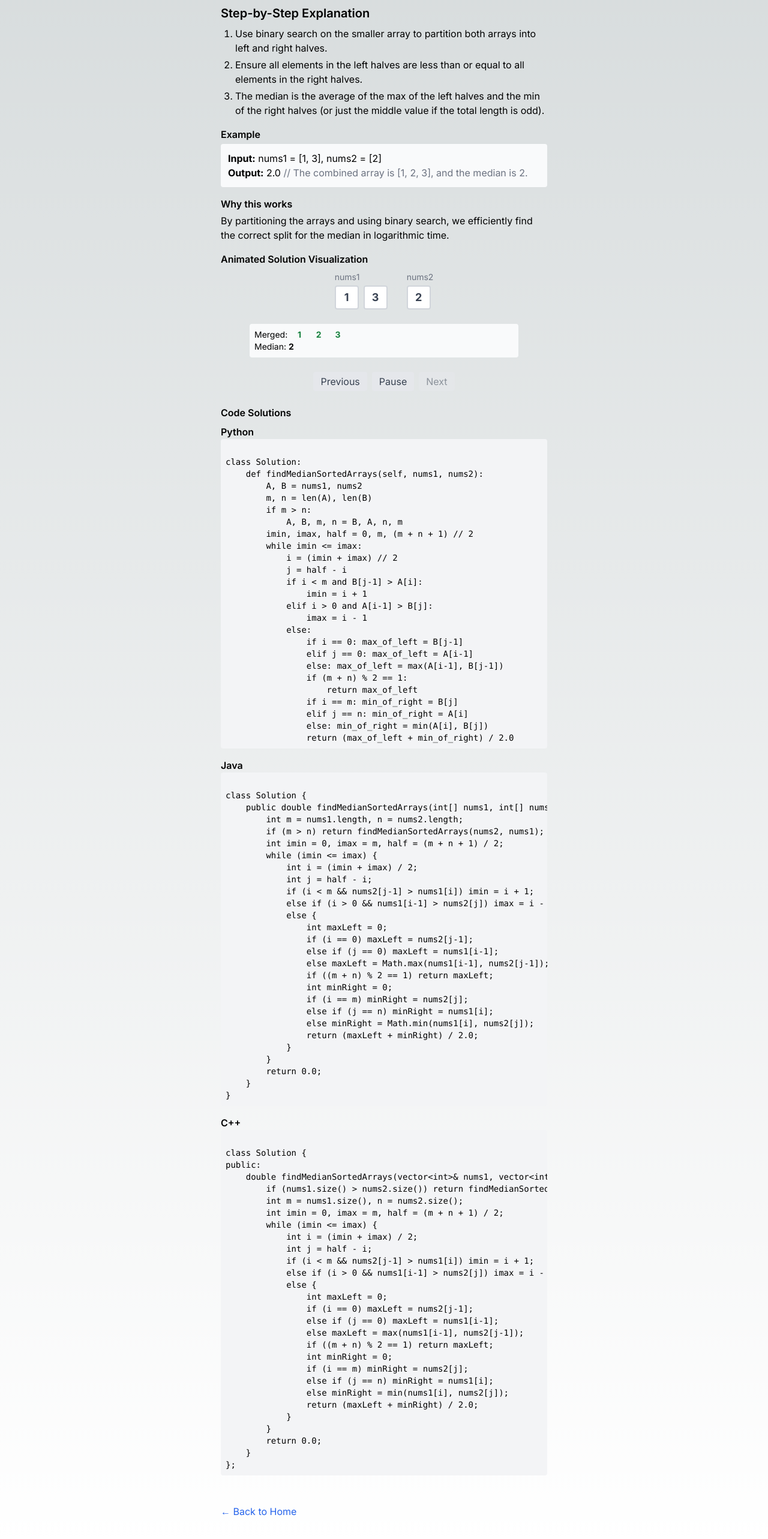
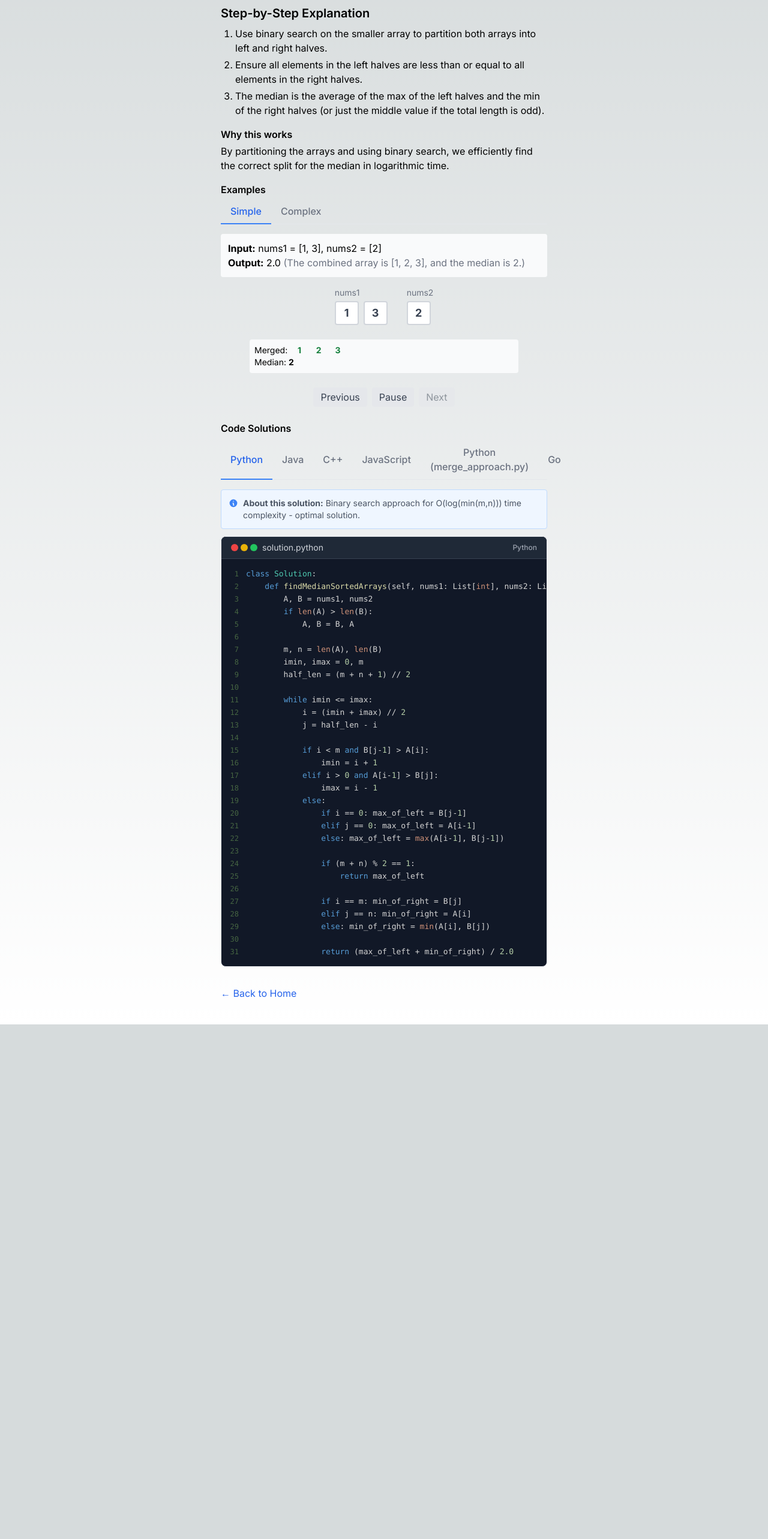
Before and after one commit to Davz33/simplified-leetcode-wiki, a Next.js app: page /problems/4-median-of-two-sorted-arrays in a window 1280 px wide. Shown: the part 172-2738 px from the top of the page at 60% size. After the commit the page ends 1880 px from the top, so only its background shows below. Built offline with nearby package versions, Linux system fonts and the light colour scheme.

Commit message:
feat(components) - ensure multi-tabs UI

```diff
--- a/src/app/components/CodeSolution.tsx
+++ b/src/app/components/CodeSolution.tsx
@@ -136,7 +136,7 @@ export default function CodeSolution({ solutions, className = "" }: CodeSolution
 
   return (
     <div className={className}>
-      <Tabs labels={tabLabels} contentClassName="relative">
+      <Tabs labels={tabLabels}>
         {tabContents}
       </Tabs>
     </div>
--- a/src/app/problems/1-two-sum/page.tsx
+++ b/src/app/problems/1-two-sum/page.tsx
@@ -1,5 +1,9 @@
+'use client';
 import Link from 'next/link';
 import TwoSumAnimationClient from './TwoSumAnimationClient';
+import Tabs from '../../components/Tabs';
+import CodeSolution from '../../components/CodeSolution';
+import { twoSumSolutions } from './solutions';
 // Animation component would be imported here if present
 
 export default function TwoSum() {
@@ -21,75 +25,30 @@ export default function TwoSum() {
         <li>Use a dictionary to remember numbers you&#39;ve seen and their indices.</li>
         <li>If you find such a pair, return their indices.</li>
       </ol>
-      <h3 className="font-semibold mb-1">Example</h3>
-      <div className="mb-4 bg-gray-50 p-3 rounded">
-        <div><b>Input:</b> nums = [2, 7, 11, 15, 1, 8], target = 9</div>
-        <div><b>Output:</b> [0, 1] <span className="text-gray-500">// nums[0] + nums[1] = 2 + 7 = 9</span></div>
-      </div>
       <h3 className="font-semibold mb-1">Why this works</h3>
       <p className="mb-4">The dictionary lets you check in constant time if the needed number exists, making the solution fast (O(n) time).</p>
-      <h3 className="font-semibold mb-2">Animated Solution Visualization</h3>
-      <TwoSumAnimationClient />
-      <h3 className="font-semibold mb-2">Code-generated Diagram</h3>
-      <div className="flex gap-2 mb-8 justify-center">
-        {nums.map((num, idx) => (
-          <div
-            key={idx}
-            className={`w-12 h-12 flex items-center justify-center rounded border-2 text-lg font-bold ${highlight.includes(idx) ? 'bg-blue-100 border-blue-500 text-blue-700' : 'bg-white border-gray-300 text-gray-700'}`}
-          >
-            {num}
+
+      <h3 className="font-semibold mb-1">Examples</h3>
+      <Tabs labels={["Simple", "Complex"]}>
+        <div key="simple">
+          <div className="mb-4 bg-gray-50 p-3 rounded">
+            <div><b>Input:</b> nums = [2, 7, 11, 15], target = 9</div>
+            <div><b>Output:</b> [0, 1] <span className="text-gray-500">(nums[0] + nums[1] = 2 + 7 = 9)</span></div>
           </div>
-        ))}
-      </div>
+          <TwoSumAnimationClient />
+        </div>
+        <div key="complex">
+          <div className="mb-4 bg-gray-50 p-3 rounded">
+            <div><b>Input:</b> nums = [3, 5, 7, 11, 13, 17, 19, 21, 2, 6], target = 8</div>
+            <div><b>Output:</b> [8, 9] <span className="text-gray-500">(nums[8] + nums[9] = 2 + 6 = 8)</span></div>
+            <div className="text-sm text-gray-600 mt-1">This example demonstrates the algorithm working through many elements before finding the solution.</div>
+          </div>
+          <TwoSumAnimationClient nums={[3, 5, 7, 11, 13, 17, 19, 21, 2, 6]} target={8} />
+        </div>
+      </Tabs>
+
       <h3 className="font-semibold mb-2 mt-6">Code Solutions</h3>
-      <div className="mb-4">
-        <div className="font-semibold">Python</div>
-        <pre className="bg-gray-100 rounded p-2 overflow-x-auto text-sm"><code>{`
-class Solution:
-    def twoSum(self, nums, target):
-        d = {}
-        for i, x in enumerate(nums):
-            y = target - x
-            if y in d:
-                return [d[y], i]
-            d[x] = i
-`}</code></pre>
-      </div>
-      <div className="mb-4">
-        <div className="font-semibold">Java</div>
-        <pre className="bg-gray-100 rounded p-2 overflow-x-auto text-sm"><code>{`
-class Solution {
-    public int[] twoSum(int[] nums, int target) {
-        Map<Integer, Integer> d = new HashMap<>();
-        for (int i = 0; i < nums.length; i++) {
-            int x = nums[i], y = target - x;
-            if (d.containsKey(y)) {
-                return new int[]{d.get(y), i};
-            }
-            d.put(x, i);
-        }
-        return new int[0];
-    }
-}
-`}</code></pre>
-      </div>
-      <div className="mb-4">
-        <div className="font-semibold">C++</div>
-        <pre className="bg-gray-100 rounded p-2 overflow-x-auto text-sm"><code>{`
-class Solution {
-public:
-    vector<int> twoSum(vector<int>& nums, int target) {
-        unordered_map<int, int> d;
-        for (int i = 0; i < nums.size(); ++i) {
-            int x = nums[i], y = target - x;
-            if (d.count(y)) return {d[y], i};
-            d[x] = i;
-        }
-        return {};
-    }
-};
-`}</code></pre>
-      </div>
+      <CodeSolution solutions={twoSumSolutions} />
       <Link href="/" className="text-blue-600 hover:underline mt-8 inline-block">← Back to Home</Link>
     </main>
   );
--- a/src/app/problems/2-add-two-numbers/page.tsx
+++ b/src/app/problems/2-add-two-numbers/page.tsx
@@ -1,5 +1,9 @@
+'use client';
 import Link from 'next/link';
 import AddTwoNumbersAnimationClient from './AddTwoNumbersAnimationClient';
+import Tabs from '../../components/Tabs';
+import CodeSolution from '../../components/CodeSolution';
+import { addTwoNumbersSolutions } from './solutions';
 
 export default function AddTwoNumbers() {
   return (
@@ -15,81 +19,30 @@ export default function AddTwoNumbers() {
         <li>If the sum is 10 or more, carry over 1 to the next digit.</li>
         <li>Continue until both lists and the carry are processed.</li>
       </ol>
-      <h3 className="font-semibold mb-1">Example</h3>
-      <div className="mb-4 bg-gray-50 p-3 rounded">
-        <div><b>Input:</b> (2 -&gt; 4 -&gt; 3) + (5 -&gt; 6 -&gt; 4)</div>
-        <div><b>Output:</b> (7 -&gt; 0 -&gt; 8) <span className="text-gray-500">// 342 + 465 = 807</span></div>
-      </div>
       <h3 className="font-semibold mb-1">Why this works</h3>
       <p className="mb-4">This approach mimics the way you add numbers by hand, digit by digit, from right to left, handling the carry as you go.</p>
-      <h3 className="font-semibold mb-2">Animated Solution Visualization</h3>
-      <AddTwoNumbersAnimationClient />
+
+      <h3 className="font-semibold mb-1">Examples</h3>
+      <Tabs labels={["Simple", "Complex"]}>
+        <div key="simple">
+          <div className="mb-4 bg-gray-50 p-3 rounded">
+            <div><b>Input:</b> (2 → 4 → 3) + (5 → 6 → 4)</div>
+            <div><b>Output:</b> (7 → 0 → 8) <span className="text-gray-500">(342 + 465 = 807)</span></div>
+          </div>
+          <AddTwoNumbersAnimationClient />
+        </div>
+        <div key="complex">
+          <div className="mb-4 bg-gray-50 p-3 rounded">
+            <div><b>Input:</b> (9 → 9 → 9 → 9) + (9 → 9 → 9 → 9 → 9 → 9)</div>
+            <div><b>Output:</b> (8 → 9 → 9 → 9 → 0 → 0 → 1) <span className="text-gray-500">(9999 + 999999 = 1009998)</span></div>
+            <div className="text-sm text-gray-600 mt-1">This example demonstrates handling multiple carries through different length lists.</div>
+          </div>
+          <AddTwoNumbersAnimationClient l1={[9, 9, 9, 9]} l2={[9, 9, 9, 9, 9, 9]} />
+        </div>
+      </Tabs>
+
       <h3 className="font-semibold mb-2 mt-6">Code Solutions</h3>
-      <div className="mb-4">
-        <div className="font-semibold">Python</div>
-        <pre className="bg-gray-100 rounded p-2 overflow-x-auto text-sm"><code>{`
-class Solution:
-    def addTwoNumbers(self, l1, l2):
-        dummy = ListNode(0)
-        cur = dummy
-        carry = 0
-        while l1 or l2 or carry:
-            x = l1.val if l1 else 0
-            y = l2.val if l2 else 0
-            s = x + y + carry
-            carry = s // 10
-            cur.next = ListNode(s % 10)
-            cur = cur.next
-            l1 = l1.next if l1 else None
-            l2 = l2.next if l2 else None
-        return dummy.next
-`}</code></pre>
-      </div>
-      <div className="mb-4">
-        <div className="font-semibold">Java</div>
-        <pre className="bg-gray-100 rounded p-2 overflow-x-auto text-sm"><code>{`
-class Solution {
-    public ListNode addTwoNumbers(ListNode l1, ListNode l2) {
-        ListNode dummy = new ListNode(0), cur = dummy;
-        int carry = 0;
-        while (l1 != null || l2 != null || carry != 0) {
-            int x = l1 != null ? l1.val : 0;
-            int y = l2 != null ? l2.val : 0;
-            int sum = x + y + carry;
-            carry = sum / 10;
-            cur.next = new ListNode(sum % 10);
-            cur = cur.next;
-            l1 = l1 != null ? l1.next : null;
-            l2 = l2 != null ? l2.next : null;
-        }
-        return dummy.next;
-    }
-}
-`}</code></pre>
-      </div>
-      <div className="mb-4">
-        <div className="font-semibold">C++</div>
-        <pre className="bg-gray-100 rounded p-2 overflow-x-auto text-sm"><code>{`
-class Solution {
-public:
-    ListNode* addTwoNumbers(ListNode* l1, ListNode* l2) {
-        ListNode dummy(0), *cur = &dummy;
-        int carry = 0;
-        while (l1 || l2 || carry) {
-            int x = l1 ? l1->val : 0;
-            int y = l2 ? l2->val : 0;
-            int sum = x + y + carry;
-            carry = sum / 10;
-            cur->next = new ListNode(sum % 10);
-            cur = cur->next;
-            l1 = l1 ? l1->next : nullptr;
-            l2 = l2 ? l2->next : nullptr;
-        }
-        return dummy.next;
-    }
-};
-`}</code></pre>
-      </div>
+      <CodeSolution solutions={addTwoNumbersSolutions} />
       <Link href="/" className="text-blue-600 hover:underline mt-8 inline-block">← Back to Home</Link>
     </main>
   );
--- a/src/app/problems/3-longest-substring-without-repeating-characters/page.tsx
+++ b/src/app/problems/3-longest-substring-without-repeating-characters/page.tsx
@@ -1,5 +1,9 @@
+'use client';
 import Link from 'next/link';
 import LongestSubstringAnimationClient from './LongestSubstringAnimationClient';
+import Tabs from '../../components/Tabs';
+import CodeSolution from '../../components/CodeSolution';
+import { longestSubstringSolutions } from './solutions';
 
 export default function LongestSubstring() {
   return (
@@ -15,72 +19,30 @@ export default function LongestSubstring() {
         <li>If a character repeats, move the left pointer forward until the substring has no repeats.</li>
         <li>Keep track of the maximum length found.</li>
       </ol>
-      <h3 className="font-semibold mb-1">Example</h3>
-      <div className="mb-4 bg-gray-50 p-3 rounded">
-        <div><b>Input:</b> s = "abcabcbb"</div>
-        <div><b>Output:</b> 3 <span className="text-gray-500">// The answer is "abc", with length 3.</span></div>
-      </div>
       <h3 className="font-semibold mb-1">Why this works</h3>
       <p className="mb-4">The sliding window ensures you always have a substring with unique characters, and you only scan each character once, making it efficient.</p>
-      <h3 className="font-semibold mb-2">Animated Solution Visualization</h3>
-      <LongestSubstringAnimationClient />
+
+      <h3 className="font-semibold mb-1">Examples</h3>
+      <Tabs labels={["Simple", "Complex"]}>
+        <div key="simple">
+          <div className="mb-4 bg-gray-50 p-3 rounded">
+            <div><b>Input:</b> s = &quot;abcabcbb&quot;</div>
+            <div><b>Output:</b> 3 <span className="text-gray-500">(The answer is &quot;abc&quot;, with length 3.)</span></div>
+          </div>
+          <LongestSubstringAnimationClient />
+        </div>
+        <div key="complex">
+          <div className="mb-4 bg-gray-50 p-3 rounded">
+            <div><b>Input:</b> s = &quot;pwwkewabcdefg&quot;</div>
+            <div><b>Output:</b> 7 <span className="text-gray-500">(The answer is &quot;abcdefg&quot;, with length 7.)</span></div>
+            <div className="text-sm text-gray-600 mt-1">This example demonstrates the algorithm handling multiple repetitions and finding a longer optimal substring.</div>
+          </div>
+          <LongestSubstringAnimationClient s="pwwkewabcdefg" />
+        </div>
+      </Tabs>
+
       <h3 className="font-semibold mb-2 mt-6">Code Solutions</h3>
-      <div className="mb-4">
-        <div className="font-semibold">Python</div>
-        <pre className="bg-gray-100 rounded p-2 overflow-x-auto text-sm"><code>{`
-class Solution:
-    def lengthOfLongestSubstring(self, s: str) -> int:
-        d = {}
-        ans = left = 0
-        for right, c in enumerate(s):
-            if c in d and d[c] >= left:
-                left = d[c] + 1
-            d[c] = right
-            ans = max(ans, right - left + 1)
-        return ans
-`}</code></pre>
-      </div>
-      <div className="mb-4">
-        <div className="font-semibold">Java</div>
-        <pre className="bg-gray-100 rounded p-2 overflow-x-auto text-sm"><code>{`
-class Solution {
-    public int lengthOfLongestSubstring(String s) {
-        Map<Character, Integer> d = new HashMap<>();
-        int ans = 0, left = 0;
-        for (int right = 0; right < s.length(); right++) {
-            char c = s.charAt(right);
-            if (d.containsKey(c) && d.get(c) >= left) {
-                left = d.get(c) + 1;
-            }
-            d.put(c, right);
-            ans = Math.max(ans, right - left + 1);
-        }
-        return ans;
-    }
-}
-`}</code></pre>
-      </div>
-      <div className="mb-4">
-        <div className="font-semibold">C++</div>
-        <pre className="bg-gray-100 rounded p-2 overflow-x-auto text-sm"><code>{`
-class Solution {
-public:
-    int lengthOfLongestSubstring(string s) {
-        unordered_map<char, int> d;
-        int ans = 0, left = 0;
-        for (int right = 0; right < s.size(); ++right) {
-            char c = s[right];
-            if (d.count(c) && d[c] >= left) {
-                left = d[c] + 1;
-            }
-            d[c] = right;
-            ans = max(ans, right - left + 1);
-        }
-        return ans;
-    }
-};
-`}</code></pre>
-      </div>
+      <CodeSolution solutions={longestSubstringSolutions} />
       <Link href="/" className="text-blue-600 hover:underline mt-8 inline-block">← Back to Home</Link>
     </main>
   );
--- a/src/app/problems/4-median-of-two-sorted-arrays/page.tsx
+++ b/src/app/problems/4-median-of-two-sorted-arrays/page.tsx
@@ -1,5 +1,9 @@
+'use client';
 import Link from 'next/link';
 import MedianOfTwoSortedArraysAnimationClient from './MedianOfTwoSortedArraysAnimationClient';
+import Tabs from '../../components/Tabs';
+import CodeSolution from '../../components/CodeSolution';
+import { medianOfTwoSortedArraysSolutions } from './solutions';
 
 export default function MedianOfTwoSortedArrays() {
   return (
@@ -14,108 +18,30 @@ export default function MedianOfTwoSortedArrays() {
         <li>Ensure all elements in the left halves are less than or equal to all elements in the right halves.</li>
         <li>The median is the average of the max of the left halves and the min of the right halves (or just the middle value if the total length is odd).</li>
       </ol>
-      <h3 className="font-semibold mb-1">Example</h3>
-      <div className="mb-4 bg-gray-50 p-3 rounded">
-        <div><b>Input:</b> nums1 = [1, 3], nums2 = [2]</div>
-        <div><b>Output:</b> 2.0 <span className="text-gray-500">// The combined array is [1, 2, 3], and the median is 2.</span></div>
-      </div>
       <h3 className="font-semibold mb-1">Why this works</h3>
       <p className="mb-4">By partitioning the arrays and using binary search, we efficiently find the correct split for the median in logarithmic time.</p>
-      <h3 className="font-semibold mb-2">Animated Solution Visualization</h3>
-      <MedianOfTwoSortedArraysAnimationClient />
+
+      <h3 className="font-semibold mb-1">Examples</h3>
+      <Tabs labels={["Simple", "Complex"]}>
+        <div key="simple">
+          <div className="mb-4 bg-gray-50 p-3 rounded">
+            <div><b>Input:</b> nums1 = [1, 3], nums2 = [2]</div>
+            <div><b>Output:</b> 2.0 <span className="text-gray-500">(The combined array is [1, 2, 3], and the median is 2.)</span></div>
+          </div>
+          <MedianOfTwoSortedArraysAnimationClient />
+        </div>
+        <div key="complex">
+          <div className="mb-4 bg-gray-50 p-3 rounded">
+            <div><b>Input:</b> nums1 = [1, 4, 7, 10, 13], nums2 = [2, 3, 5, 6, 8, 9, 11, 12]</div>
+            <div><b>Output:</b> 7.0 <span className="text-gray-500">(The median is 7.0 from the merged array)</span></div>
+            <div className="text-sm text-gray-600 mt-1">This example demonstrates the algorithm working with larger arrays where the solution is found in the middle.</div>
+          </div>
+          <MedianOfTwoSortedArraysAnimationClient nums1={[1, 4, 7, 10, 13]} nums2={[2, 3, 5, 6, 8, 9, 11, 12]} />
+        </div>
+      </Tabs>
+
       <h3 className="font-semibold mb-2 mt-6">Code Solutions</h3>
-      <div className="mb-4">
-        <div className="font-semibold">Python</div>
-        <pre className="bg-gray-100 rounded p-2 overflow-x-auto text-sm"><code>{`
-class Solution:
-    def findMedianSortedArrays(self, nums1, nums2):
-        A, B = nums1, nums2
-        m, n = len(A), len(B)
-        if m > n:
-            A, B, m, n = B, A, n, m
-        imin, imax, half = 0, m, (m + n + 1) // 2
-        while imin <= imax:
-            i = (imin + imax) // 2
-            j = half - i
-            if i < m and B[j-1] > A[i]:
-                imin = i + 1
-            elif i > 0 and A[i-1] > B[j]:
-                imax = i - 1
-            else:
-                if i == 0: max_of_left = B[j-1]
-                elif j == 0: max_of_left = A[i-1]
-                else: max_of_left = max(A[i-1], B[j-1])
-                if (m + n) % 2 == 1:
-                    return max_of_left
-                if i == m: min_of_right = B[j]
-                elif j == n: min_of_right = A[i]
-                else: min_of_right = min(A[i], B[j])
-                return (max_of_left + min_of_right) / 2.0
-`}</code></pre>
-      </div>
-      <div className="mb-4">
-        <div className="font-semibold">Java</div>
-        <pre className="bg-gray-100 rounded p-2 overflow-x-auto text-sm"><code>{`
-class Solution {
-    public double findMedianSortedArrays(int[] nums1, int[] nums2) {
-        int m = nums1.length, n = nums2.length;
-        if (m > n) return findMedianSortedArrays(nums2, nums1);
-        int imin = 0, imax = m, half = (m + n + 1) / 2;
-        while (imin <= imax) {
-            int i = (imin + imax) / 2;
-            int j = half - i;
-            if (i < m && nums2[j-1] > nums1[i]) imin = i + 1;
-            else if (i > 0 && nums1[i-1] > nums2[j]) imax = i - 1;
-            else {
-                int maxLeft = 0;
-                if (i == 0) maxLeft = nums2[j-1];
-                else if (j == 0) maxLeft = nums1[i-1];
-                else maxLeft = Math.max(nums1[i-1], nums2[j-1]);
-                if ((m + n) % 2 == 1) return maxLeft;
-                int minRight = 0;
-                if (i == m) minRight = nums2[j];
-                else if (j == n) minRight = nums1[i];
-                else minRight = Math.min(nums1[i], nums2[j]);
-                return (maxLeft + minRight) / 2.0;
-            }
-        }
-        return 0.0;
-    }
-}
-`}</code></pre>
-      </div>
-      <div className="mb-4">
-        <div className="font-semibold">C++</div>
-        <pre className="bg-gray-100 rounded p-2 overflow-x-auto text-sm"><code>{`
-class Solution {
-public:
-    double findMedianSortedArrays(vector<int>& nums1, vector<int>& nums2) {
-        if (nums1.size() > nums2.size()) return findMedianSortedArrays(nums2, nums1);
-        int m = nums1.size(), n = nums2.size();
-        int imin = 0, imax = m, half = (m + n + 1) / 2;
-        while (imin <= imax) {
-            int i = (imin + imax) / 2;
-            int j = half - i;
-            if (i < m && nums2[j-1] > nums1[i]) imin = i + 1;
-            else if (i > 0 && nums1[i-1] > nums2[j]) imax = i - 1;
-            else {
-                int maxLeft = 0;
-                if (i == 0) maxLeft = nums2[j-1];
-                else if (j == 0) maxLeft = nums1[i-1];
-                else maxLeft = max(nums1[i-1], nums2[j-1]);
-                if ((m + n) % 2 == 1) return maxLeft;
-                int minRight = 0;
-                if (i == m) minRight = nums2[j];
-                else if (j == n) minRight = nums1[i];
-                else minRight = min(nums1[i], nums2[j]);
-                return (maxLeft + minRight) / 2.0;
-            }
-        }
-        return 0.0;
-    }
-};
-`}</code></pre>
-      </div>
+      <CodeSolution solutions={medianOfTwoSortedArraysSolutions} />
       <Link href="/" className="text-blue-600 hover:underline mt-8 inline-block">← Back to Home</Link>
     </main>
   );
```
